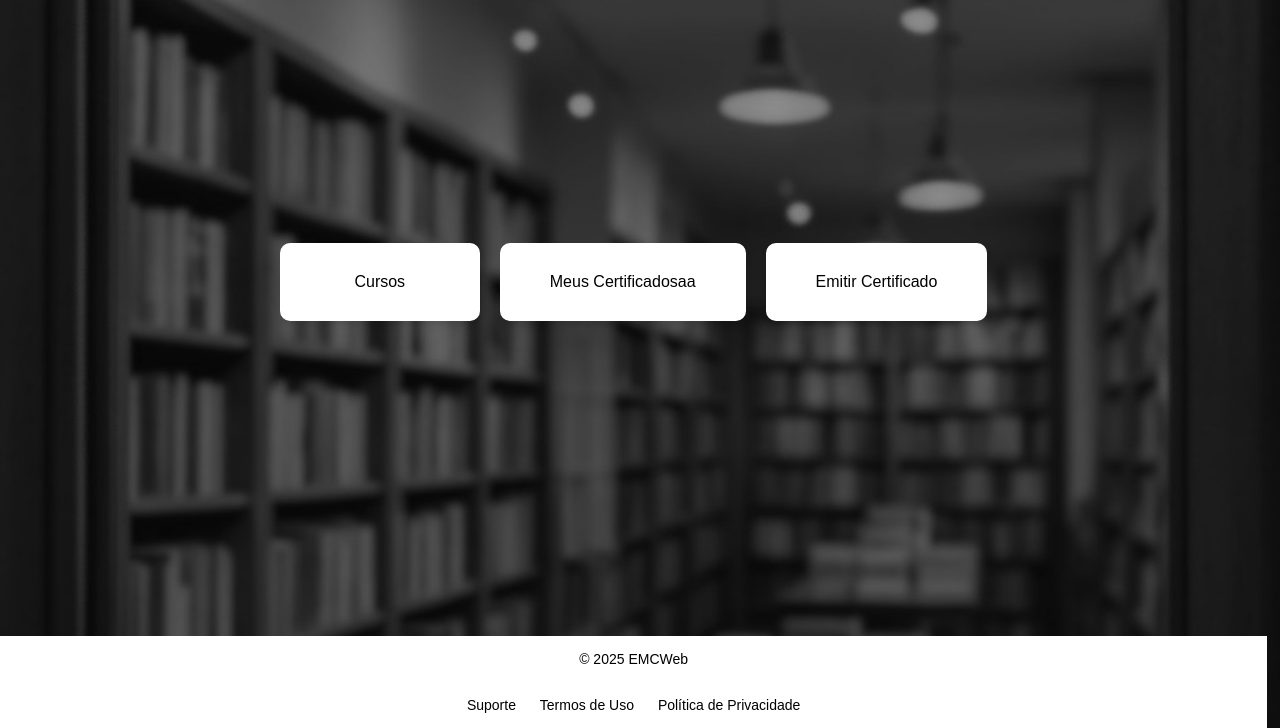
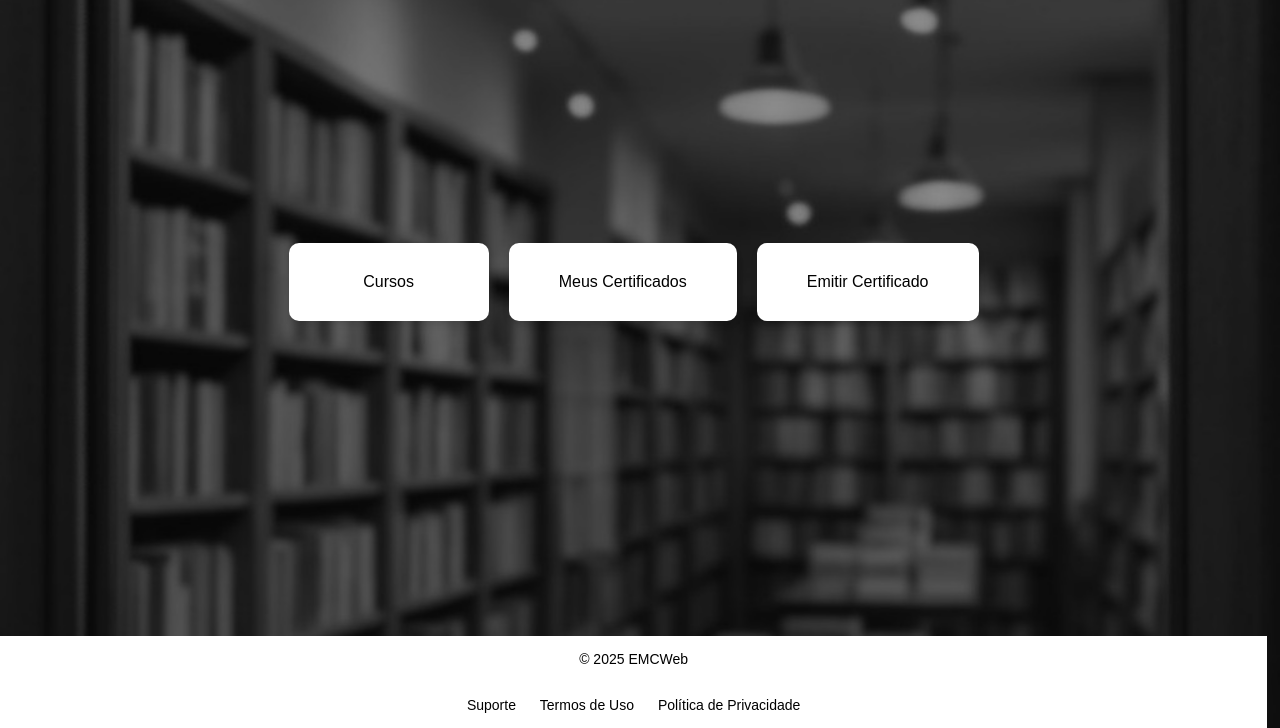
Before and after one commit to D1nho0/Emissao-De-Certificados, a plain HTML site: page corpo/index.html in a window 1280 px wide. Shown: the part 116-844 px from the top of the page. Drawn offline with Linux system fonts and the light colour scheme; files that its build step writes are made by us from their sources; files whose address does not match are found by name.

Commit message:
Outro ajuste

```diff
--- a/corpo/index.html
+++ b/corpo/index.html
@@ -20,7 +20,7 @@
     <main class="main-content">
         <div class="options">
             <div class="option">Cursos</div>
-            <div class="option">Meus Certificadosaa</div>
+            <div class="option">Meus Certificados</div>
             <div class="option">Emitir Certificado</div>
         </div>
     </main>
```
